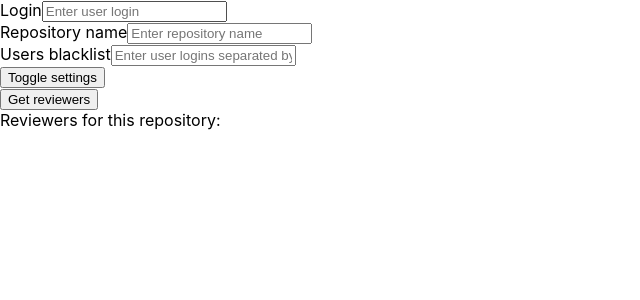
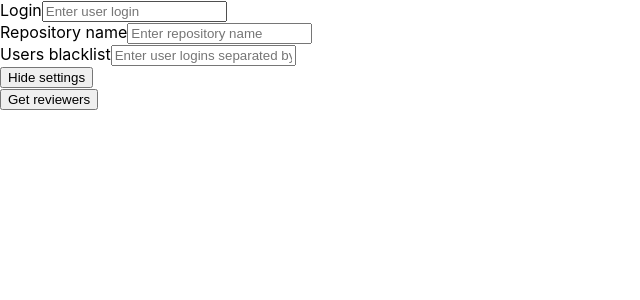
Before and after one commit to grafv1ad/get-reviewer, a React (Create React App) app: page / in a window 1280 px wide. Shown: the top 300 px of the page, without its empty margins (0-640 px from the left). Built offline with nearby package versions, Linux system fonts and the light colour scheme.

Commit message:
add basic functionality

```diff
--- a/src/App.tsx
+++ b/src/App.tsx
@@ -1,17 +1,19 @@
-import React, { useState, useEffect } from 'react';
-import './App.css';
-
+import React, { useState } from 'react';
+import ISettings from './components/Settings/SettingsInterface';
 import Settings from './components/Settings/Settings';
-import IResult from './components/Result/ResultInterface';
 import Result from './components/Result/Result';
 
 const App = () => {
-  const [result, setResult]: [IResult[] | undefined, React.Dispatch<React.SetStateAction<IResult[] | undefined>>] = useState();
+  const [settings, setSettings]: [ISettings, React.Dispatch<React.SetStateAction<ISettings>>] = useState({
+    login: '',
+    repo: '',
+    blacklist: '',
+  });
 
   return(
     <main className='main'>
-      <Settings />
-      <Result result={result} setResult={setResult} />
+      <Settings settings={settings} setSettings={setSettings} />
+      <Result settings={settings} />
     </main>
   );
 }
--- a/src/components/Result/GetResultButton.tsx
+++ b/src/components/Result/GetResultButton.tsx
@@ -1,14 +1,18 @@
 import React from 'react';
 
 interface GetResultButtonProps {
+    setLoading: React.Dispatch<React.SetStateAction<boolean>>,
     getResult: Function,
 }
 
-const GetResultButton: React.FC<GetResultButtonProps> = ({getResult}) => {
+const GetResultButton: React.FC<GetResultButtonProps> = ({setLoading, getResult}) => {
     return (
         <button
             className="get-result-button"
-            onClick={() => getResult()}
+            onClick={() => {
+                setLoading(true);
+                getResult();
+            }}
         >
             Get reviewers
         </button>
--- a/src/components/Result/Result.tsx
+++ b/src/components/Result/Result.tsx
@@ -1,24 +1,43 @@
-import React from 'react';
+import React, { useState } from 'react';
 import octokit from '../Octokit/Octokit';
+import ISettings from '../Settings/SettingsInterface';
 import IResult from './ResultInterface';
 import ResultItem from './ResultItem';
 import GetResultButton from './GetResultButton';
 
 interface ResultProps {
-    result: IResult[] | undefined,
-    setResult: React.Dispatch<React.SetStateAction<IResult[] | undefined>>,
+    settings: ISettings | undefined,
 }
 
-const Result: React.FC<ResultProps> = ({ result, setResult }) => {
+const Result: React.FC<ResultProps> = ({settings}) => {
+    const [loading, setLoading]: [boolean, React.Dispatch<React.SetStateAction<boolean>>] = useState(false);
+    const [result, setResult]: [IResult[] | undefined, React.Dispatch<React.SetStateAction<IResult[] | undefined>>] = useState();
+
+    const updateResult = (result: IResult[]) => {
+        setResult(result);
+        setLoading(false);
+    }
+
     const getResult = async () => {
         await octokit.request('GET /repos/{owner}/{repo}/contributors', {
-            owner: 'grafv1ad',
-            repo: 'php-site-parser',
+            owner: settings!.login,
+            repo: settings!.repo,
             headers: {
-                'X-GitHub-Api-Version': '2022-11-28'
+                'X-GitHub-Api-Version': '2022-11-28',
+            },
+        }).then(response => {
+            let result = response.data;
+            const blacklist = settings!.blacklist.split(/\s*,\s*/);
+            if (blacklist.length > 0) {
+                result = result.filter(item => {
+                    // todo: remove temp
+                    const temp = item.login || '';
+                    return !blacklist.includes(temp)
+                });
             }
-        }).then(response => {
-            return setResult(response.data);
+            console.log(blacklist);
+            console.log(result);
+            updateResult(result);
         });
     }
 
@@ -29,15 +48,19 @@ const Result: React.FC<ResultProps> = ({ result, setResult }) => {
         ));
     }
 
-    console.log(result)
     return (
         <>
-            <GetResultButton getResult={getResult} />
+            <GetResultButton setLoading={setLoading} getResult={getResult} />
             <div className="result">
-                <div className="result__title">Reviewers for this repository:</div>
-                <ul className="result__list">
-                    {resultList}
-                </ul>
+                {loading && 'Loading...'}
+                {!loading && resultList &&
+                    <>
+                        <div className="result__title">Reviewers for this repository:</div>
+                        <ul className="result__list">
+                            {resultList}
+                        </ul>
+                    </>
+                }
             </div>
         </>
     );
--- a/src/components/Result/ResultItem.tsx
+++ b/src/components/Result/ResultItem.tsx
@@ -7,7 +7,9 @@ interface ResultItemProps {
 
 const ResultItem: React.FC<ResultItemProps> = ({data}) => {
     return (
-        <a href={data.html_url}>{data.login}</a>
+        <li>
+            <a href={data.html_url}>{data.login}</a>
+        </li>
     );
 }
 
--- a/src/components/Settings/Settings.tsx
+++ b/src/components/Settings/Settings.tsx
@@ -1,4 +1,5 @@
-import { useState } from 'react';
+import React, { useState } from 'react';
+import ISettings from './SettingsInterface';
 import SettingsItem from './SettingsItem';
 import ToggleSettingsButton from './ToggleSettingsButton';
 
@@ -20,8 +21,23 @@ const settingsList = [
     },
 ];
 
-const Settings = () => {
+interface SettingsProps {
+    settings: ISettings,
+    setSettings: React.Dispatch<React.SetStateAction<ISettings>>,
+}
+
+const Settings: React.FC<SettingsProps> = ({settings, setSettings}) => {
     const [visibility, setVisibility] = useState(true);
+
+    const updateSettings = (name: string, value: string) => {
+        name = name.trim();
+        value = value.trim();
+
+        setSettings({
+            ...settings,
+            [name]: value,
+        });
+    }
 
     return (
         <div className="settings">
@@ -33,6 +49,7 @@ const Settings = () => {
                             name={item.name}
                             label={item.label}
                             placeholder={item.placeholder}
+                            updateSettings={updateSettings}
                         />
                     ))}
                 </div>
--- /dev/null
+++ b/src/components/Settings/SettingsInterface.tsx
@@ -0,0 +1,6 @@
+export default interface ISettings {
+    login: string,
+    repo: string,
+    blacklist: string,
+    [key: string]: string
+}
--- a/src/components/Settings/SettingsItem.tsx
+++ b/src/components/Settings/SettingsItem.tsx
@@ -4,13 +4,10 @@ interface SettingsItemProps {
     name: string,
     label: string,
     placeholder: string,
+    updateSettings: Function,
 }
 
-const SettingsItem: React.FC<SettingsItemProps> = ({name, label, placeholder}) => {
-    const updateSettings = () => {
-        console.log('success')
-    }
-
+const SettingsItem: React.FC<SettingsItemProps> = ({name, label, placeholder, updateSettings}) => {
     return (
         <div className="settings__item">
             <label htmlFor={name} className="settings__item-label">{label}</label>
@@ -19,7 +16,7 @@ const SettingsItem: React.FC<SettingsItemProps> = ({name, label, placeholder}) =
                 name={name}
                 className="settings__item-input"
                 placeholder={placeholder}
-                onChange={updateSettings}
+                onChange={(event) => updateSettings(name, event.target.value)}
             />
         </div>
     );
--- a/src/components/Settings/ToggleSettingsButton.tsx
+++ b/src/components/Settings/ToggleSettingsButton.tsx
@@ -11,7 +11,7 @@ const ToggleSettingsButton: React.FC<ToggleSettingsButtonProps> = ({visibility,
             className="settings__toggle-button"
             onClick={() => setVisibility(!visibility)}
         >
-            Toggle settings
+            {visibility ? 'Hide' : 'Show' }&nbsp;settings
         </button>
     );
 }
```
